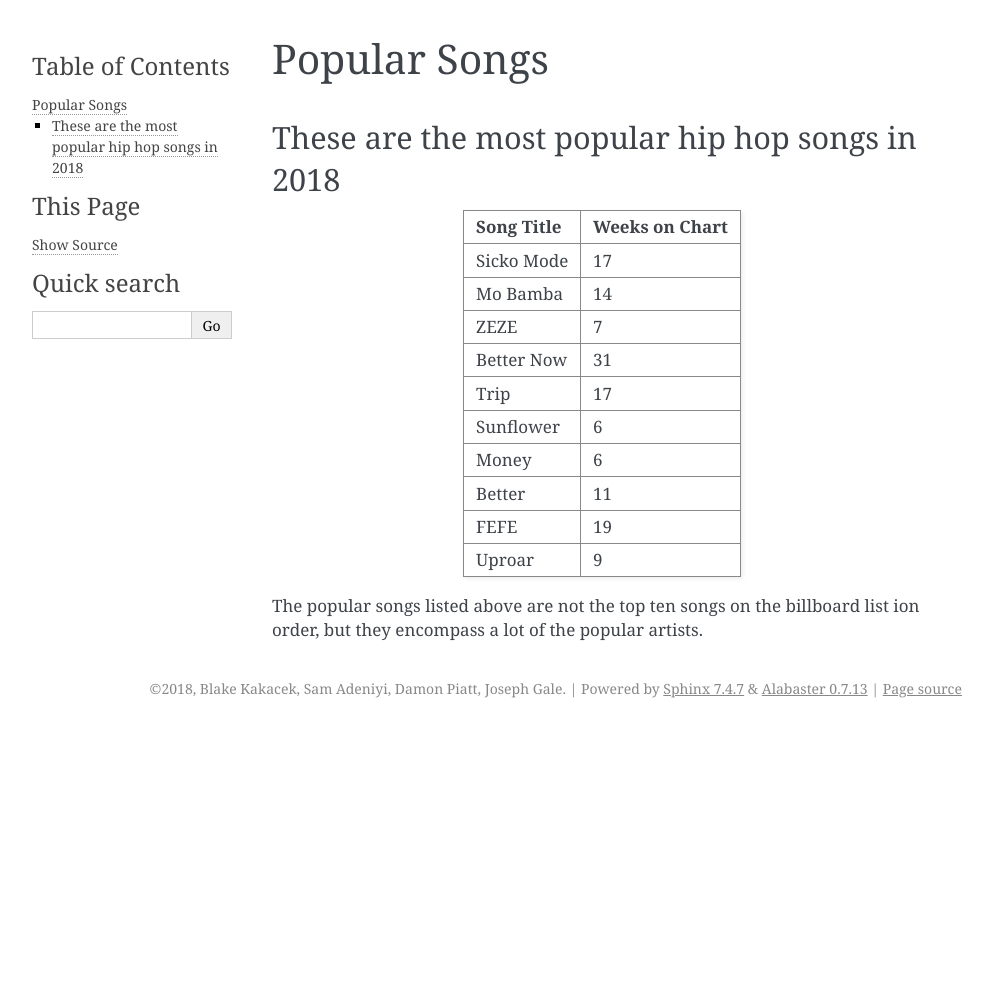
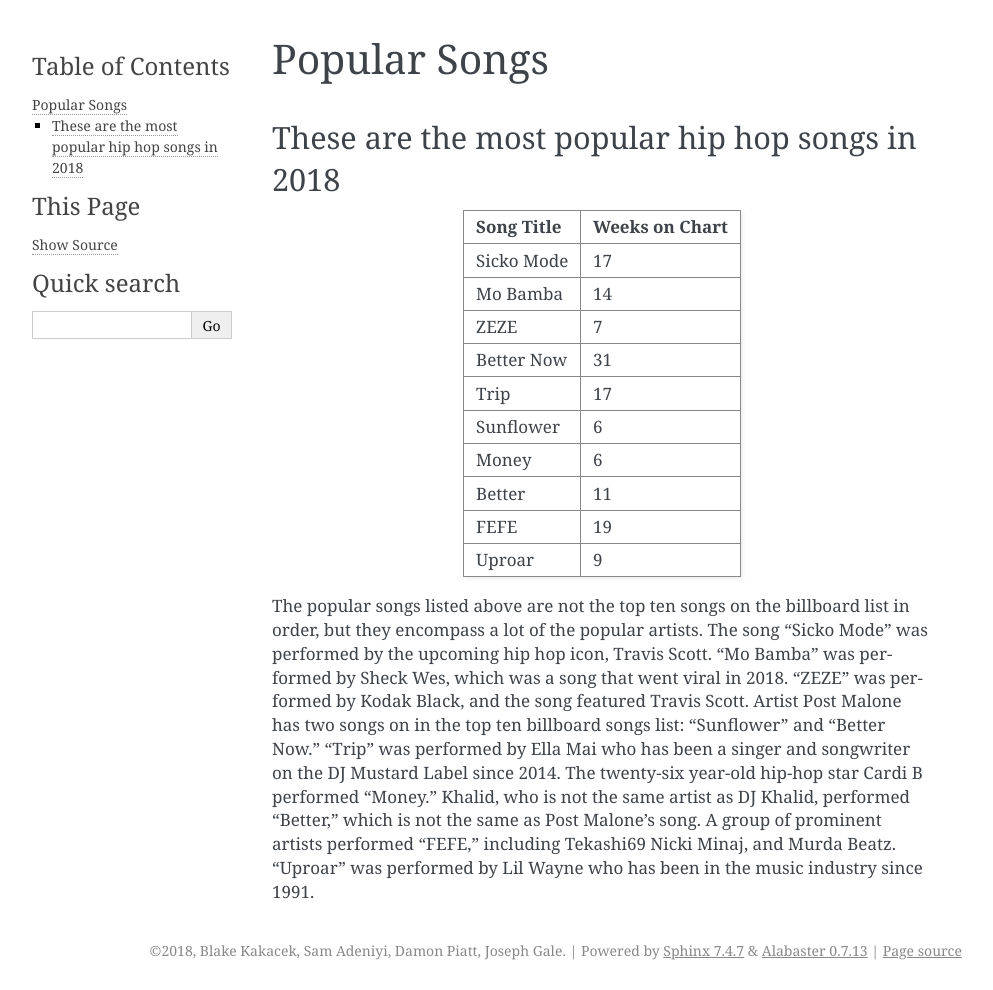
Before and after one commit to Bkakacek/static_pages, a Sphinx documentation site: the page built from source/hiphop_popular_songs/hiphop_popular_songs.rst, in a window 1280 px wide. Shown: the whole page, without its empty margins (148-1141 px from the left). Built offline with Sphinx 7.4.7, drawn with Linux system fonts in a browser that asks for light colours; before the commit the page ends 900 px from its top, so only the background shows below that.

```diff
--- a/source/hiphop_influence_on_culture/hiphop_influence_on_culture.rst
+++ b/source/hiphop_influence_on_culture/hiphop_influence_on_culture.rst
@@ -1,2 +1,2 @@
-Influence on Culture
-====================
+Hip-Hop's Influence on Culture
+==============================
--- a/source/hiphop_popular_songs/hiphop_popular_songs.rst
+++ b/source/hiphop_popular_songs/hiphop_popular_songs.rst
@@ -5,7 +5,7 @@
 ------------------------------------------------
 
 .. image: : billboard.png
-	:width: 50%
+	:width: 100%
 
 =========== ===============
 Song Title	Weeks on Chart
@@ -24,4 +24,15 @@
 
 
 The popular songs listed above are not the top ten songs on the billboard
-list ion order, but they encompass a lot of the popular artists.
+list in order, but they encompass a lot of the popular artists. The song
+"Sicko Mode" was performed by the upcoming hip hop icon, Travis Scott.
+"Mo Bamba" was performed by Sheck Wes, which was a song that went viral in
+2018. "ZEZE" was performed by Kodak Black, and the song featured Travis Scott.
+Artist Post Malone has two songs on in the top ten billboard songs list:
+"Sunflower" and "Better Now." "Trip" was performed by Ella Mai who has been a
+singer and songwriter on the DJ Mustard Label since 2014. The twenty-six
+year-old hip-hop star Cardi B performed "Money." Khalid, who is not the same
+artist as DJ Khalid, performed "Better," which is not the same as Post Malone's
+song. A group of prominent artists performed "FEFE," including Tekashi69 Nicki
+Minaj, and Murda Beatz. "Uproar" was performed by Lil Wayne who has been in the
+music industry since 1991.
```
Also changed, not shown: source/hiphop_artists/hiphop_artists.rst (+66 -2 lines), source/hiphop_origins/hiphop_origins.rst (+20 -0 lines).
